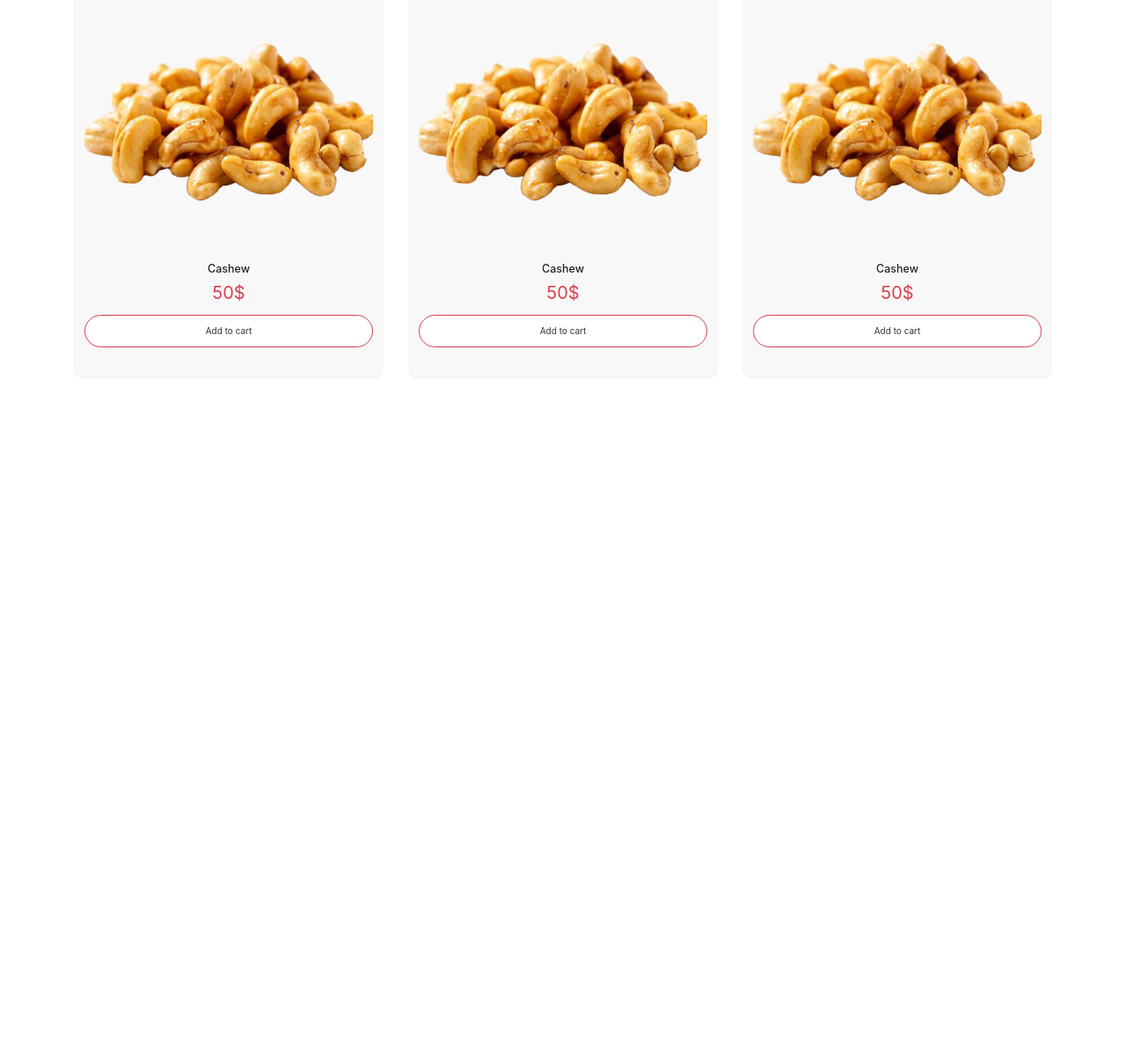
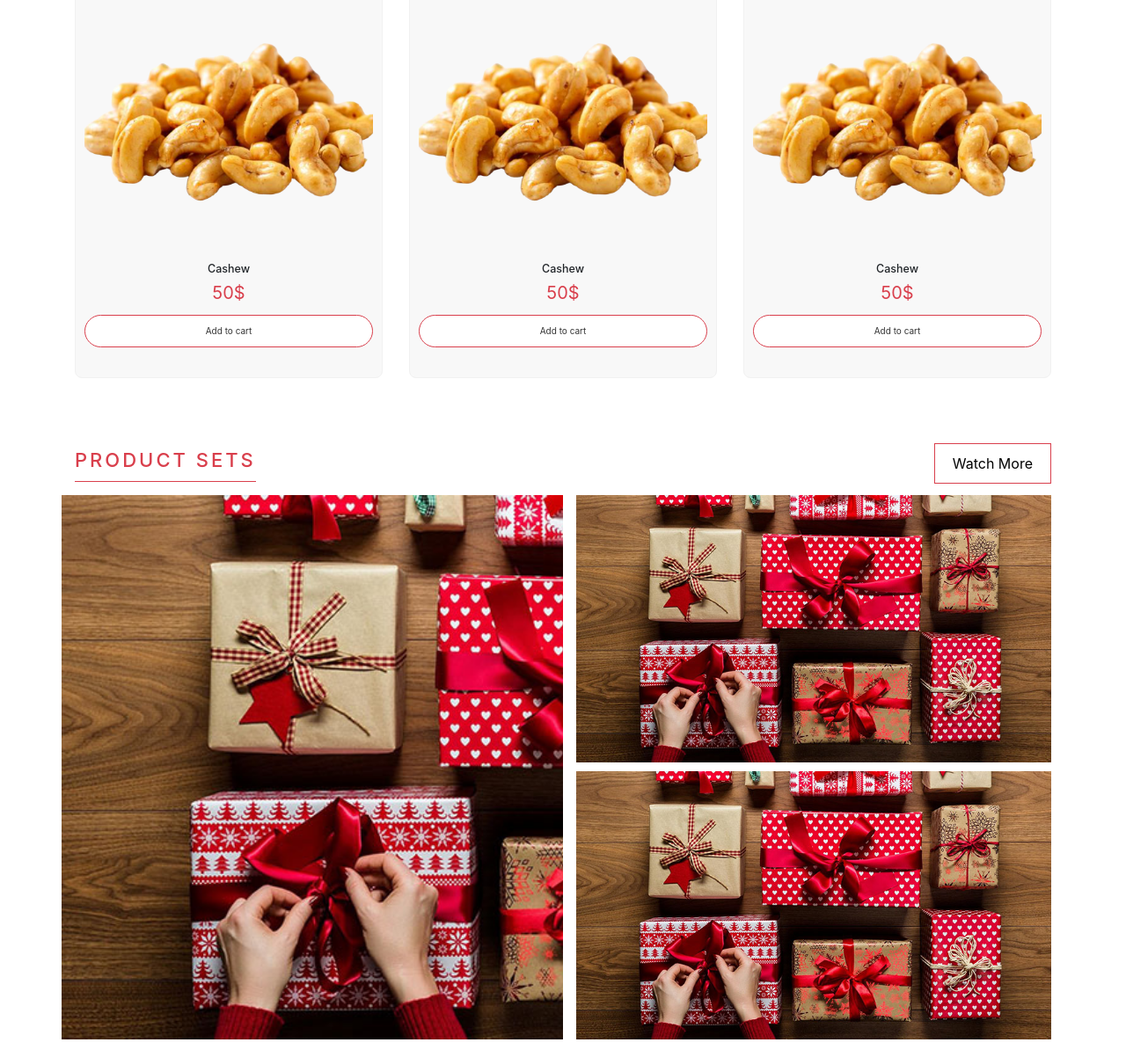
Before and after one commit to Khanhnqps10920/dung-project, a website: page index.html in a window 1280 px wide. Shown: the part 1338-2540 px from the top of the page at 88% size. Before the commit the page ends 1808 px from the top, so only its background shows below. Drawn offline with nearby package versions, Linux system fonts and the light colour scheme; files that its build step writes are made by us from their sources.

Commit message:
new code

```diff
--- a/index.html
+++ b/index.html
@@ -13,7 +13,7 @@
   <link rel="stylesheet" href="css/hero.css">
   <link rel="stylesheet" href="css/home.css">
   <script src="https://kit.fontawesome.com/4e3c8206ba.js" crossorigin="anonymous"></script>
-  <title>Boostrap</title>
+  <title>Dung's Store</title>
 </head>
 
 <body>
@@ -200,6 +200,41 @@
       </div>
     </section>
 
+    <section class="product-sets">
+      <div class="container">
+        <div class="row">
+          <div class="col-12 col-lg-12 col-md-12">
+            <div class="section-title d-flex justify-content-between align-items-center">
+              <h2 class="section-title__title">
+                Product Sets
+              </h2>
+
+              <div class="section-title__btn">
+                <a href="#">Watch More</a>
+              </div>
+            </div>
+          </div>
+        </div>
+        <div class="row">
+          <div class="col-12 col-lg-6 col-md-6 col-sm-12 custom-col">
+            <a href="#" class="product-sets__item">
+              <img src="images/2-thay-doi-qua-tang-doc-la.jpg" alt="set">
+            </a>
+          </div>
+          <div class="col-12 col-lg-6 col-md-6 col-sm-12">
+            <div class="product-sets__item sub-item">
+              <a href="#" class="images-wrapper mb-3">
+                <img src="images/2-thay-doi-qua-tang-doc-la.jpg" alt="set">
+              </a>
+              <a href="#" class="images-wrapper">
+                <img src="images/2-thay-doi-qua-tang-doc-la.jpg" alt="set">
+              </a>
+            </div>
+          </div>
+        </div>
+      </div>
+    </section>
+
   </main>
 
 
--- a/scss/home.scss
+++ b/scss/home.scss
@@ -117,3 +117,44 @@ section {
     }
 
 }
+
+.product-sets {
+
+    .custom-col {
+        padding: 0 !important;
+    }
+
+    &__item {
+        width: 100%;
+        height: auto;
+
+
+
+        img {
+            width: 100%;
+            height: 100%;
+            object-fit: cover;
+            object-position: top left;
+
+        }
+
+        &.sub-item {
+            display: flex;
+            flex-flow: column;
+            justify-content: space-between;
+
+        }
+    }
+}
+
+.images-wrapper {
+    width: 100%;
+    height: 100%;
+
+    img {
+        width: 100%;
+        height: 100%;
+        object-fit: cover;
+        object-position: top left;
+    }
+}
```
Also changed, not shown: css/home.css, images/2-thay-doi-qua-tang-doc-la.jpg (added).
